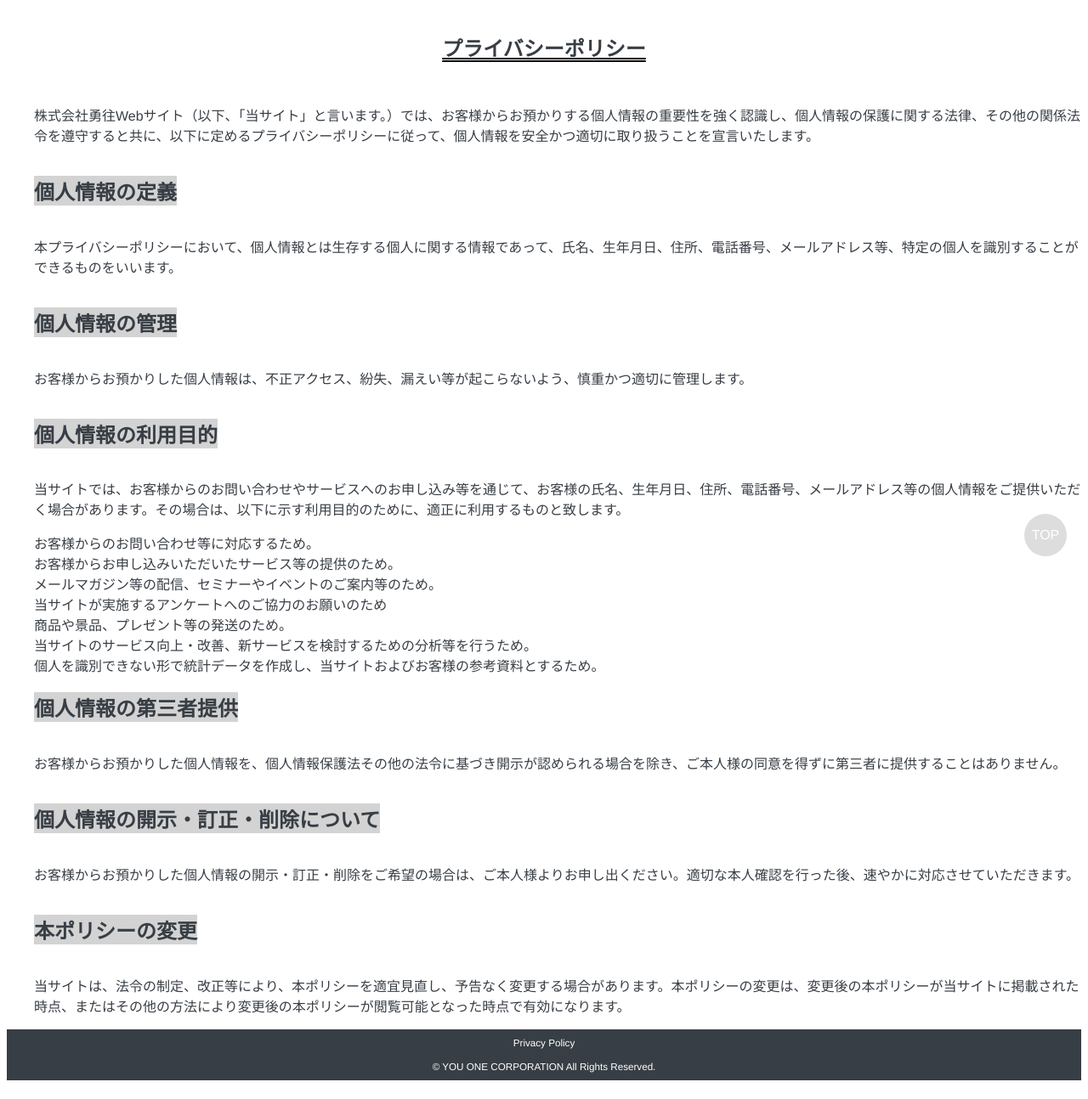
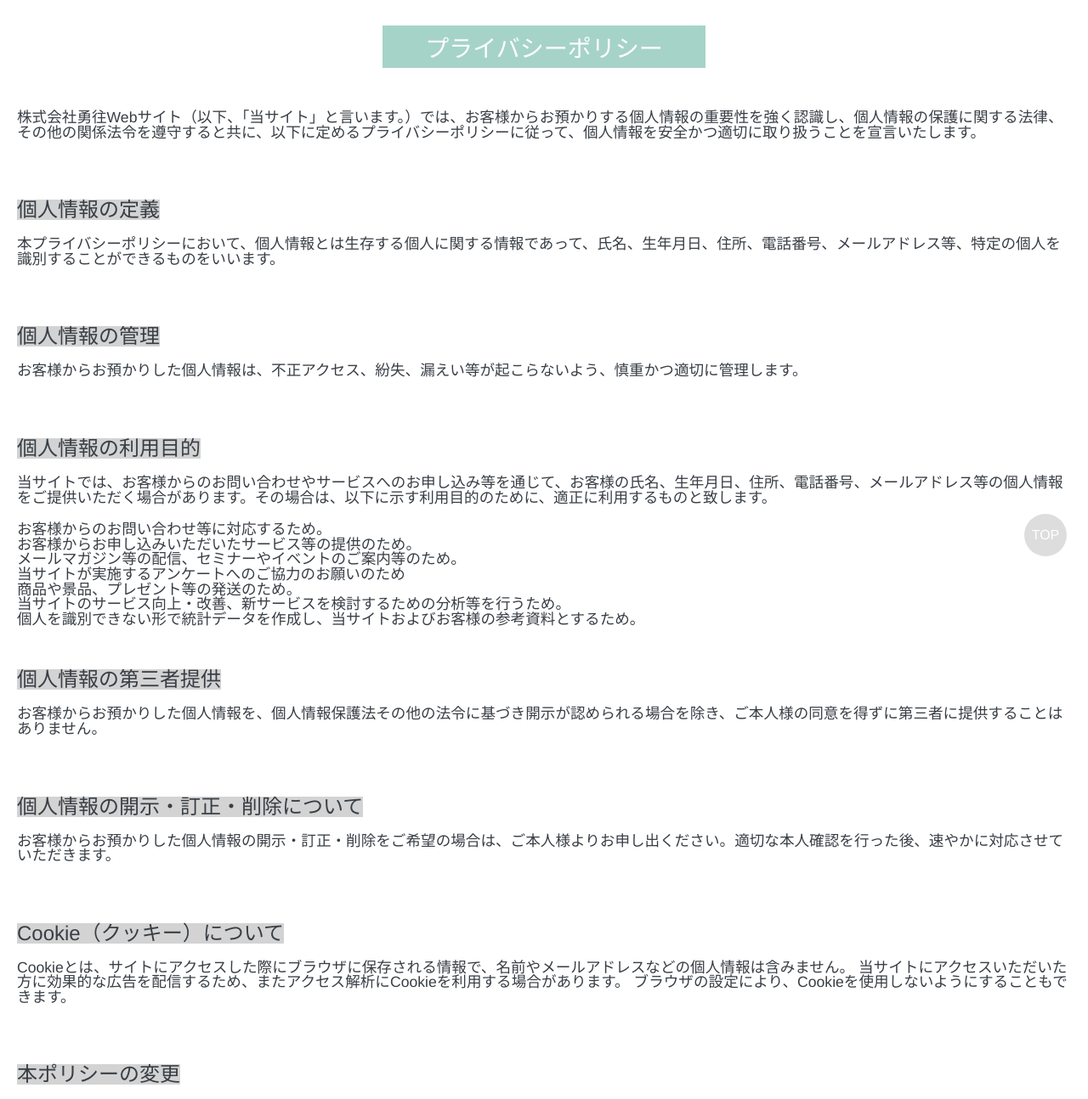
Before and after one commit to Katoma575/YouOneCorpCorporateWebSite, a plain HTML site: page Privacy-Policy.html in a window 1280 px wide. Shown: the part 120-1414 px from the top of the page at 85% size. Drawn offline with nearby package versions, Linux system fonts and the light colour scheme.

Commit message:
private policy

```diff
--- a/Privacy-Policy.html
+++ b/Privacy-Policy.html
@@ -1,7 +1,7 @@
 <!DOCTYPE html>
 <html lang="ja">
 <head>
-    <!-- <link rel="stylesheet" href="css/reset.css"> -->
+    <link rel="stylesheet" href="css/reset.css">
     <link rel="stylesheet" href="css/style.css">
     <meta charset="utf-8">
     <title>株式会社 勇往</title>
@@ -51,18 +51,10 @@
 <p>お客様からお預かりした個人情報を、個人情報保護法その他の法令に基づき開示が認められる場合を除き、ご本人様の同意を得ずに第三者に提供することはありません。</p>
 <h2>個人情報の開示・訂正・削除について</h2>
 <p>お客様からお預かりした個人情報の開示・訂正・削除をご希望の場合は、ご本人様よりお申し出ください。適切な本人確認を行った後、速やかに対応させていただきます。</p>
-<!-- <h2>Cookie（クッキー）について</h2>
-<p>Cookie（クッキー）とは、お客様のサイト閲覧履歴を、お客様のコンピュータにデータとして保存しておく仕組みです。</p>
-<br>
-<p>当サイトでは、第三者配信事業者である「Googleアドセンス」を利用しておりますが、Cookieを使用することにより、お客様の過去のアクセス情報に基づいて、適切な広告を配信する場合があります。</p>
-<br>
-<p>お客様は<a href="https://adssettings.google.com/authenticated">Google広告設定</a>から、Cookieを使用したパーソナライズ広告を無効にすることができます。なお、Cookieに保存されている情報からお客様個人を特定することはできません。</p>
-<br>
-<p>また、当サイトは、Amazon.co.jpを宣伝しリンクすることによってサイトが紹介料を獲得できる手段を提供することを目的に設定されたアフィリエイトプログラムである「Amazonアソシエイト・プログラム」の参加者です。</p>
-<!-- <h2>アクセス解析ツールについて</h2> -->
-<!-- <p>当サイトは、Googleが提供するアクセス解析ツール「Googleアナリティクス」を利用しています。Googleアナリティクスは、Cookieを使用することでお客様のトラフィックデータを収集しています。</p>
-<br>
-<p>お客様はブラウザの設定でCookieを無効にすることで、トラフィックデータの収集を拒否することができます。なお、トラフィックデータからお客様個人を特定することはできません。詳しくは<a href="https://marketingplatform.google.com/about/analytics/terms/jp/">Googleアナリティクス利用規約</a>をご確認ください。</p> -->
+<h2>Cookie（クッキー）について</h2>
+<p>Cookieとは、サイトにアクセスした際にブラウザに保存される情報で、名前やメールアドレスなどの個人情報は含みません。
+  当サイトにアクセスいただいた方に効果的な広告を配信するため、またアクセス解析にCookieを利用する場合があります。
+  ブラウザの設定により、Cookieを使用しないようにすることもできます。</p>
 <h2>本ポリシーの変更</h2>
 <p>当サイトは、法令の制定、改正等により、本ポリシーを適宜見直し、予告なく変更する場合があります。本ポリシーの変更は、変更後の本ポリシーが当サイトに掲載された時点、またはその他の方法により変更後の本ポリシーが閲覧可能となった時点で有効になります。</p>
 </section>
--- a/css/style.css
+++ b/css/style.css
@@ -225,7 +225,7 @@ li {
 }
 .mv-copy {
   padding: 50px 20px;
-  text-align: center;
+  text-align: left;
   font-size: 1.1rem;
   line-height: 1.6;
 }
@@ -683,18 +683,30 @@ form #wrapper-button {
 }
 
 .privacy-policy h1 {
+  width: 380px;
+  height: 50px;
+  font-size: 1.75rem;
+  padding: 0.5em;
+  background: #a6d3c8;
+  color: white;
   text-align: center;
-  text-decoration: underline double black;
   margin: 50px auto;
 }
 .privacy-policy h2 {
+  font-size: 1.5rem;
   display: inline-block;
   background: lightgray;
-  margin-left: 2rem;
+  margin: 50px 20px 0 20px;
 }
 .privacy-policy p {
-  margin-left: 2rem;
+  font-size: 1.1rem;
+  margin: 20px 16px 20px 20px;
 }
 .privacy-policy ul {
-  margin-left: 2rem;
+  font-size: 1.1rem;
+  margin-left: 20px;
 }
+
+.footer {
+  margin-top: 60px;
+}
```
